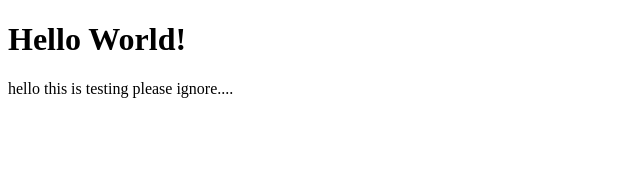
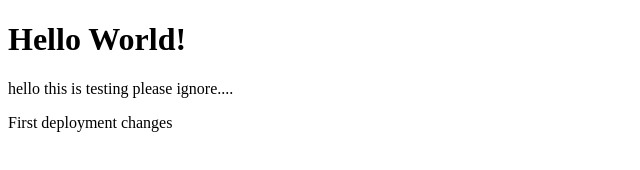
Before and after one commit to sumit951/first-repo-git-demo, a plain HTML site: page index.html in a window 1280 px wide. Shown: the whole page, without its empty margins (0-640 px from the left). Drawn offline with Linux system fonts and the light colour scheme.

Commit message:
Deploy test changes

```diff
--- a/index.html
+++ b/index.html
@@ -10,5 +10,6 @@
     <h1>Hello World!</h1>
 
     <p>hello this is testing please ignore....</p>
+    <p>First deployment changes</p>
 </body>
 </html>
```
